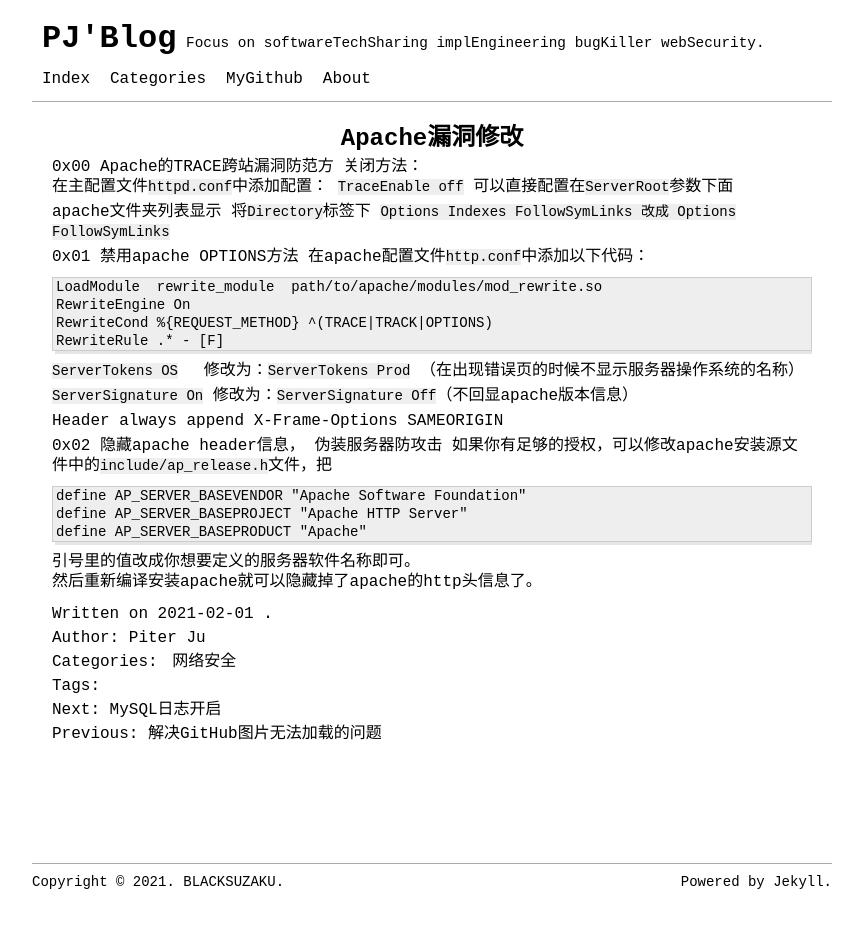
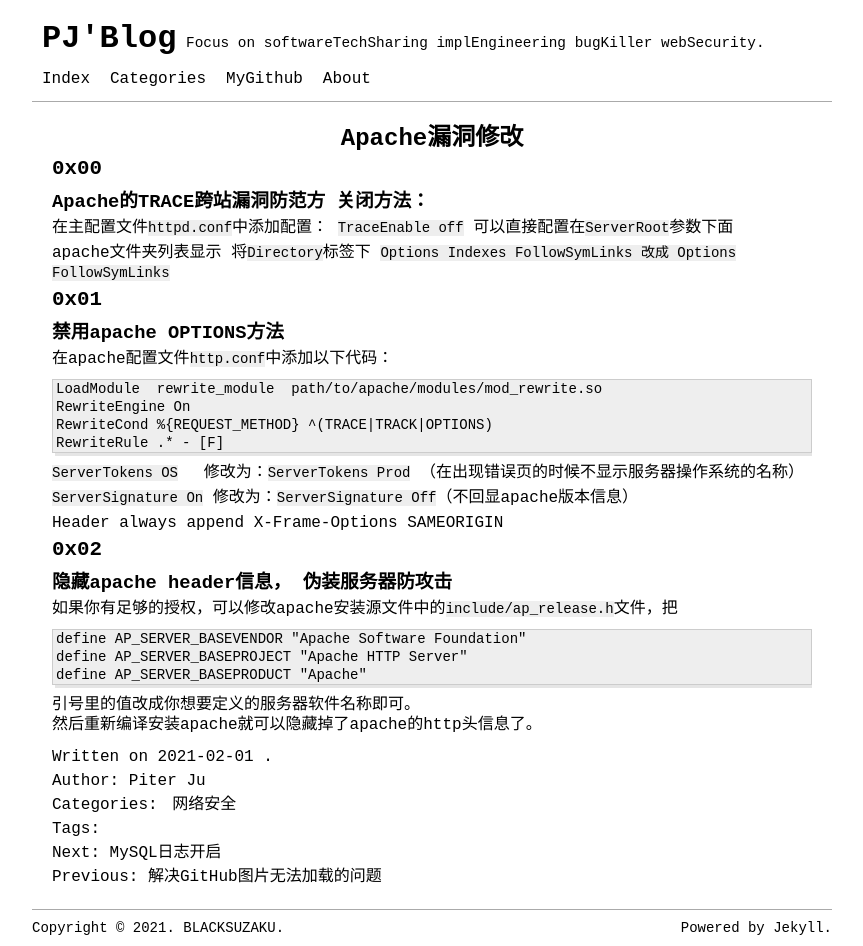
Before and after one commit to 2hux1nb0/2hux1nb0.github.io, a Jekyll site: the page built from _posts/2021-02-01-Apache漏洞修改.md, in a window 1280 px wide. Shown: the whole page, without its empty margins (208-1071 px from the left). Built offline with Jekyll 4.4.1, drawn with Linux system fonts in a browser that asks for light colours; before the commit the page ends 900 px from its top, so only the background shows below that.

````diff
--- a/_posts/2021-02-01-Apache漏洞修改.md
+++ b/_posts/2021-02-01-Apache漏洞修改.md
@@ -5,7 +5,8 @@ categories: [网络安全]
 ---
 
 
- 0x00 Apache的TRACE跨站漏洞防范方 关闭方法：
+## 0x00
+### Apache的TRACE跨站漏洞防范方 关闭方法：
 在主配置文件`httpd.conf`中添加配置：
 `TraceEnable off`
 可以直接配置在`ServerRoot`参数下面
@@ -15,7 +16,8 @@ apache文件夹列表显示
 将`Directory`标签下
 `Options Indexes FollowSymLinks 改成 Options FollowSymLinks`
 
- 0x01 禁用apache OPTIONS方法
+##  0x01
+### 禁用apache OPTIONS方法
 在apache配置文件`http.conf`中添加以下代码：
 ```
 LoadModule  rewrite_module  path/to/apache/modules/mod_rewrite.so
@@ -29,7 +31,8 @@ RewriteRule .* - [F]
 
 Header always append X-Frame-Options SAMEORIGIN
 
- 0x02 隐藏apache header信息， 伪装服务器防攻击
+## 0x02
+### 隐藏apache header信息， 伪装服务器防攻击
 如果你有足够的授权，可以修改apache安装源文件中的`include/ap_release.h`文件，把
 ```
 define AP_SERVER_BASEVENDOR "Apache Software Foundation"
````
